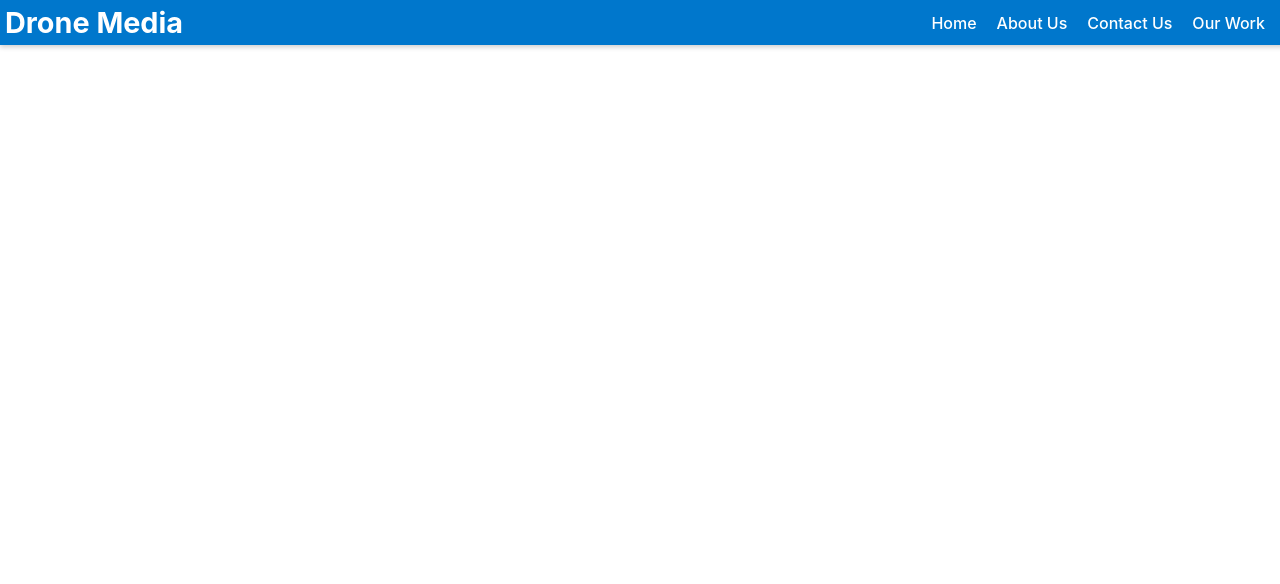
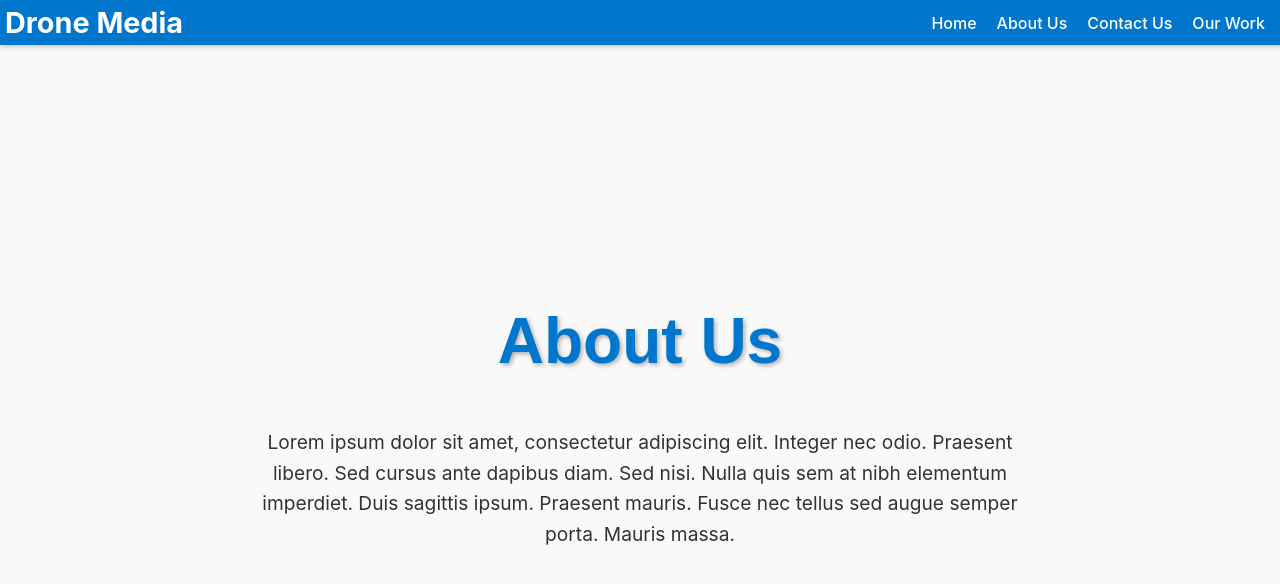
Before and after one commit to Jebmcw/Drone_Website, a React (Create React App) app in the folder frontend/: page /about in a window 1280 px wide. Shown: the top 584 px of the page. Built offline with nearby package versions, Linux system fonts and the light colour scheme; no server answers.

Commit message:
Added the about page and the our work page template

```diff
--- /dev/null
+++ b/frontend/src/About/About.css
@@ -0,0 +1,43 @@
+/* Container for the page */
+.about-container {
+    height: 100vh; /* Full screen height */
+    display: flex;
+    flex-direction: column;
+    justify-content: center; /* Center content vertically */
+    align-items: center; /* Center content horizontally */
+    text-align: center;
+    background-color: #f9f9f9; /* Light background color */
+    padding: 20px;
+  }
+
+  /* Title Styling */
+  .about-title {
+    font-size: 4rem;
+    font-weight: bold;
+    font-family: 'Poppins', sans-serif; /* Cool modern font */
+    color: #0077cc; /* Blue color */
+    text-shadow: 2px 2px 4px rgba(0, 0, 0, 0.3); /* Subtle shadow */
+    animation: fadeIn 1.5s ease-in-out; /* Animation */
+    margin-bottom: 20px;
+  }
+
+  /* About Us Text */
+  .about-text {
+    font-size: 1.2rem;
+    max-width: 800px;
+    line-height: 1.6; /* Spacing between lines */
+    color: #333; /* Dark gray text */
+    padding: 10px;
+  }
+
+  /* Keyframe Animation for Fade-in Effect */
+  @keyframes fadeIn {
+    0% {
+      opacity: 0;
+      transform: translateY(-20px); /* Starts slightly above */
+    }
+    100% {
+      opacity: 1;
+      transform: translateY(0); /* Ends in normal position */
+    }
+  }
--- /dev/null
+++ b/frontend/src/About/About_Us.js
@@ -0,0 +1,20 @@
+import React from 'react';
+import './About.css';
+
+const AboutPage = () => {
+  return (
+    <div className="about-container">
+      {/* Title with Animation */}
+      <h1 className="about-title">About Us</h1>
+
+      {/* About Us Text */}
+      <p className="about-text">
+        Lorem ipsum dolor sit amet, consectetur adipiscing elit. Integer nec odio. Praesent libero.
+        Sed cursus ante dapibus diam. Sed nisi. Nulla quis sem at nibh elementum imperdiet. Duis
+        sagittis ipsum. Praesent mauris. Fusce nec tellus sed augue semper porta. Mauris massa.
+      </p>
+    </div>
+  );
+};
+
+export default AboutPage;
--- a/frontend/src/App.js
+++ b/frontend/src/App.js
@@ -6,7 +6,8 @@ import './App.css';
 import { BrowserRouter as Router, Routes, Route } from 'react-router-dom';
 import ContactPage from './components/ContactPage';
 import Header from './components/Header';
-import About_US from './About us/About_Us';
+import About_US from './About/About_Us';
+import Our_Work from './Our_Work/Our_Work';
 function App() {
   const [message, setMessage] = useState('');
 
@@ -29,6 +30,8 @@ function App() {
         } />
         <Route path="/explained" element={<ContactPage/>} />
         <Route path="/contact" element={<ContactPage/>}/>
+        <Route path="/about" element={<About_US/>}/>
+        <Route path="/work" element={<Our_Work/>}/>
       </Routes>
     </Router>
   );
--- /dev/null
+++ b/frontend/src/Our_Work/Our_Work.css
@@ -0,0 +1,84 @@
+/* Overall container styling */
+.our-work-container {
+    padding: 50px 20px;
+    background-color: #f9f9f9;
+    display: flex;
+    flex-direction: column;
+    align-items: center;
+    gap: 30px;
+  }
+
+  /* Page title */
+  .our-work-title {
+    font-size: 2.5rem;
+    color: #333;
+    margin-bottom: 20px;
+    text-align: center;
+    font-family: 'Poppins', sans-serif;
+  }
+
+  /* Individual work box */
+  .work-box {
+    display: flex;
+    flex-direction: row;
+    align-items: center;
+    background-color: #fff;
+    box-shadow: 0 4px 8px rgba(0, 0, 0, 0.2);
+    border-radius: 8px;
+    overflow: hidden;
+    width: 90%;
+    max-width: 1000px;
+    margin: 10px 0;
+  }
+
+  /* Video box styling */
+  .video-box {
+    flex: 1; /* Takes up half the width */
+    background-color: #000;
+    display: flex;
+    justify-content: center;
+    align-items: center;
+    overflow: hidden;
+    min-height: 250px;
+  }
+
+  .video-box video {
+    width: 100%;
+    height: auto;
+    object-fit: cover;
+  }
+
+  /* Description box styling */
+  .description-box {
+    flex: 1; /* Takes up half the width */
+    padding: 20px;
+    color: #333;
+    display: flex;
+    flex-direction: column;
+    justify-content: center;
+    text-align: left;
+  }
+
+  .description-box h2 {
+    font-size: 1.8rem;
+    margin-bottom: 10px;
+    color: #0077cc;
+  }
+
+  .description-box p {
+    font-size: 1rem;
+    line-height: 1.5;
+    color: #555;
+  }
+
+  /* Responsive Design */
+  @media (max-width: 768px) {
+    .work-box {
+      flex-direction: column; /* Stack video and text vertically */
+    }
+
+    .video-box,
+    .description-box {
+      width: 100%;
+    }
+  }
--- /dev/null
+++ b/frontend/src/Our_Work/Our_Work.js
@@ -0,0 +1,57 @@
+import React from 'react';
+import './Our_Work.css';
+
+const Our_Work = () => {
+  // Array of placeholder data for the work sections
+  const workData = [
+    {
+      title: 'Project 1',
+      description: 'Aerial drone footage showcasing beautiful landscapes and natural scenes.',
+      videoUrl: 'https://www.w3schools.com/html/mov_bbb.mp4', // Placeholder video URL
+    },
+    {
+      title: 'Project 2',
+      description: 'Drone footage capturing urban environments and architecture.',
+      videoUrl: 'https://www.w3schools.com/html/movie.mp4',
+    },
+    {
+      title: 'Project 3',
+      description: 'Detailed drone shots used for real estate promotion and marketing.',
+      videoUrl: 'https://www.w3schools.com/html/mov_bbb.mp4',
+    },
+    {
+      title: 'Project 4',
+      description: 'High-quality drone footage for events and gatherings.',
+      videoUrl: 'https://www.w3schools.com/html/movie.mp4',
+    },
+    {
+      title: 'Project 5',
+      description: 'Professional drone cinematography for commercials and promotions.',
+      videoUrl: 'https://www.w3schools.com/html/mov_bbb.mp4',
+    },
+  ];
+
+  return (
+    <div className="our-work-container">
+      <h1 className="our-work-title">Our Work</h1>
+      {workData.map((work, index) => (
+        <div className="work-box" key={index}>
+          {/* Video Section */}
+          <div className="video-box">
+            <video width="100%" height="100%" controls>
+              <source src={work.videoUrl} type="video/mp4" />
+              Your browser does not support the video tag.
+            </video>
+          </div>
+          {/* Description Section */}
+          <div className="description-box">
+            <h2>{work.title}</h2>
+            <p>{work.description}</p>
+          </div>
+        </div>
+      ))}
+    </div>
+  );
+};
+
+export default Our_Work;
```
Also changed, not shown: frontend/src/About us/About.css (deleted), frontend/src/About us/About_Us.js (deleted).
